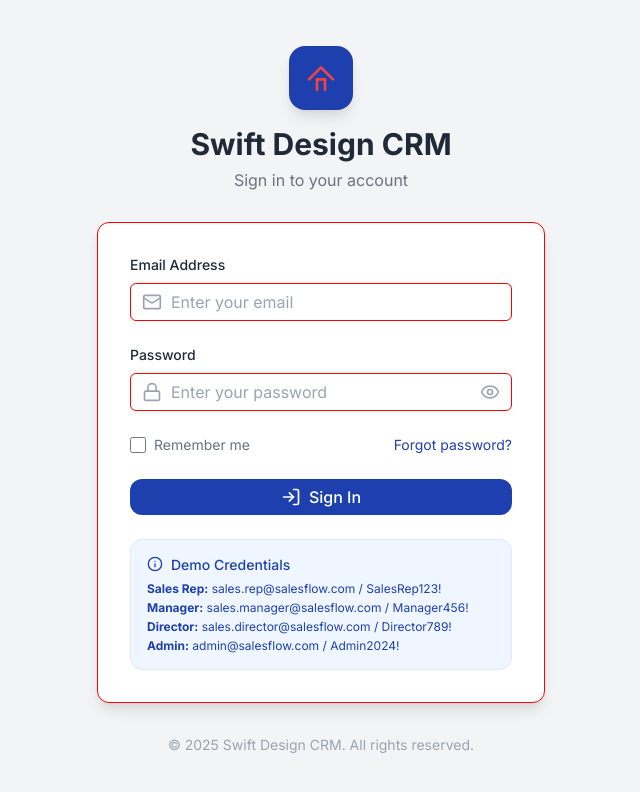
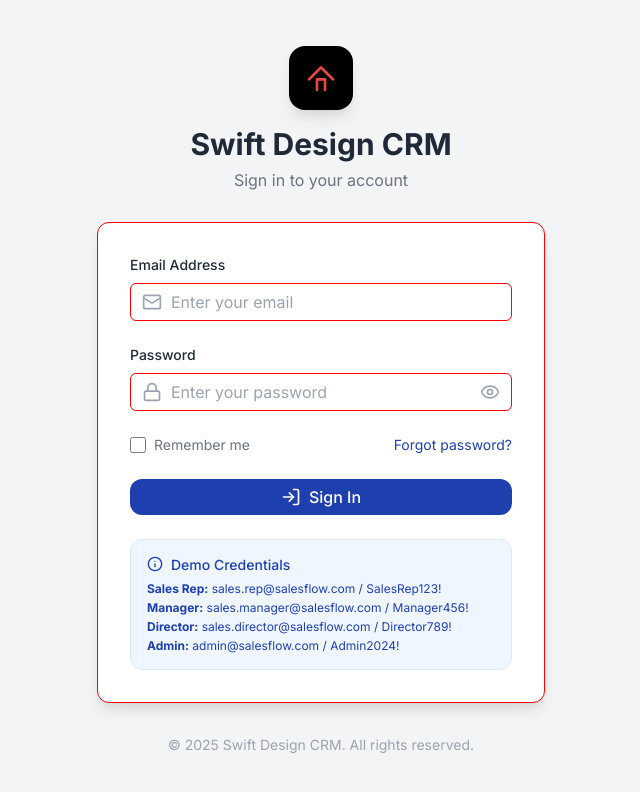
Before and after one commit to CTSham/CRM-Site, a React (Vite) app: page / in a window 1280 px wide. Shown: the top 792 px of the page, without its empty margins (319-959 px from the left). Built offline with nearby package versions, Linux system fonts and the light colour scheme.

Commit message:
feat(login): change icon background to black on login page

```diff
--- a/src/pages/login/index.jsx
+++ b/src/pages/login/index.jsx
@@ -106,7 +106,7 @@ const Login = () => {
       <div className="w-full max-w-md">
         {/* Logo and Branding */}
         <div className="text-center mb-8">
-          <div className="w-16 h-16 bg-primary rounded-2xl flex items-center justify-center mx-auto mb-4 shadow-lg">
+          <div className="w-16 h-16 bg-black rounded-2xl flex items-center justify-center mx-auto mb-4 shadow-lg">
             <svg width="32" height="32" viewBox="0 0 24 24" fill="none" xmlns="http://www.w3.org/2000/svg">
               <path d="M3 13L12 4L21 13" stroke="#ef4444" strokeWidth="2" strokeLinecap="round" strokeLinejoin="round"/>
               <path d="M9 21V13H15V21" stroke="#ef4444" strokeWidth="2" strokeLinecap="round" strokeLinejoin="round"/>
```
